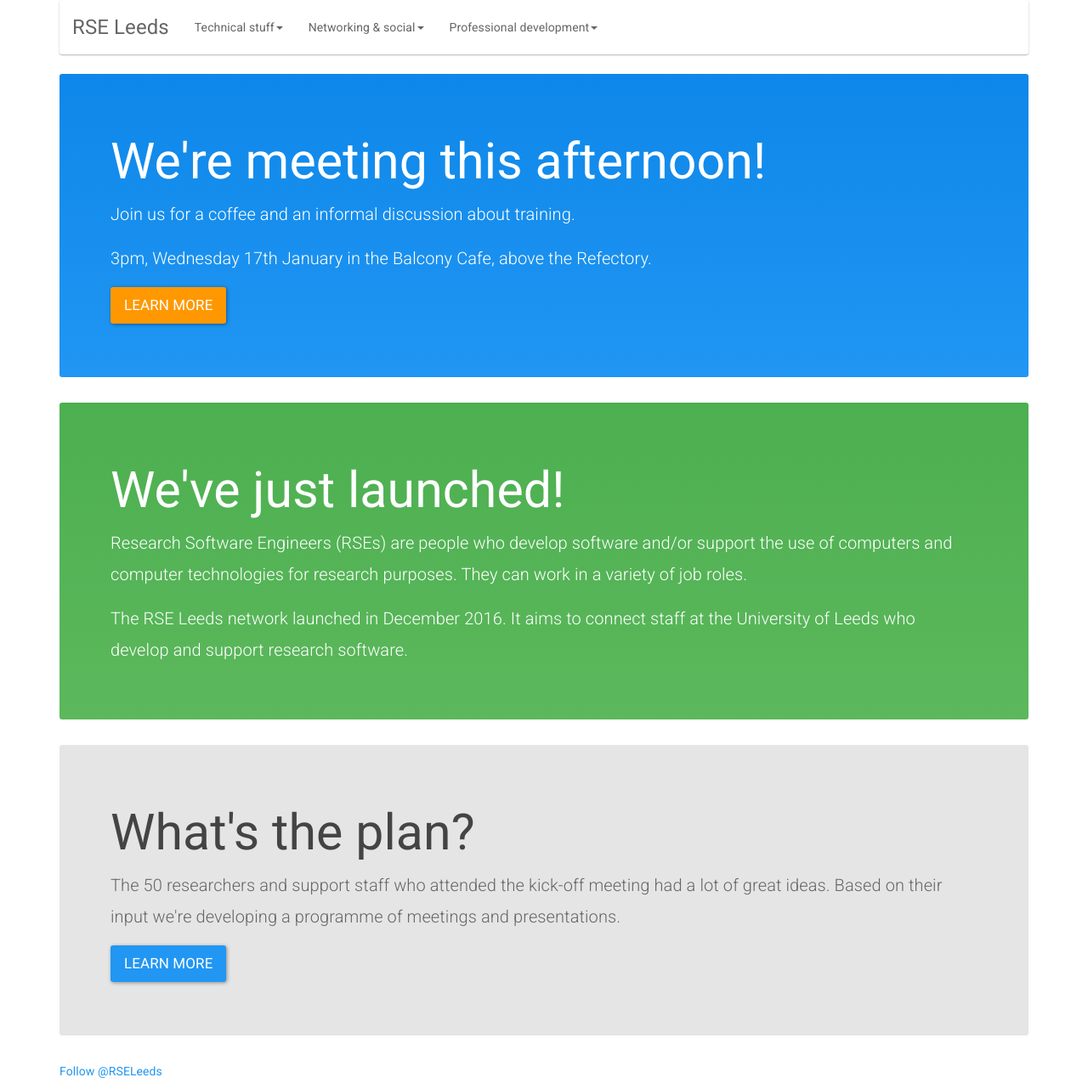
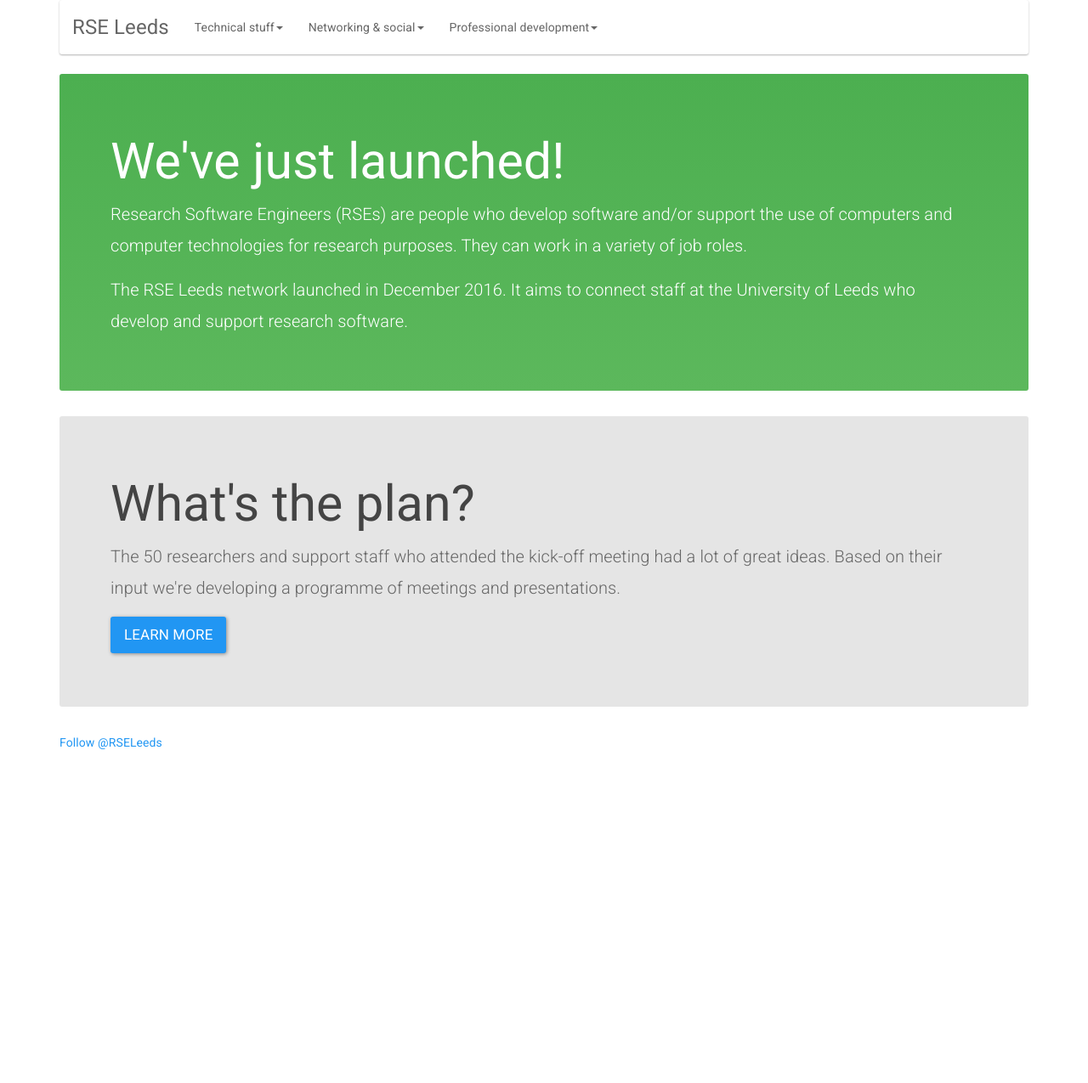
Before and after one commit to rseleeds/rseleeds.github.io, a Jekyll site: the page built from index.html, in a window 1280 px wide. Shown: the whole page at 85% size. Built offline with Jekyll 4.4.1, drawn with Linux system fonts in a browser that asks for light colours; nearby versions of some CDN libraries; comment, search, counter and statistics services are not loaded; after the commit the page ends 900 px from its top, so only the background shows below that.

Commit message:
Removed banner advertising today's meeting

```diff
--- a/index.html
+++ b/index.html
@@ -2,13 +2,6 @@
 layout: default
 title: Home
 ---
-
-        <div class="jumbotron blue-jumbotron">
-            <h1>We're meeting this afternoon!</h1>
-            <p>Join us for a coffee and an informal discussion about training.</p>
-            <p>3pm, Wednesday 17th January in the Balcony Cafe, above the Refectory.</p>
-            <p><a href="https://rseleeds.github.io/events/2017/01/17/informal-meeting.html" class="btn btn-warning btn-lg">Learn more</a></p>
-        </div>
 
         <div class="jumbotron green-jumbotron">
             <h1>We've just launched!</h1>
```
